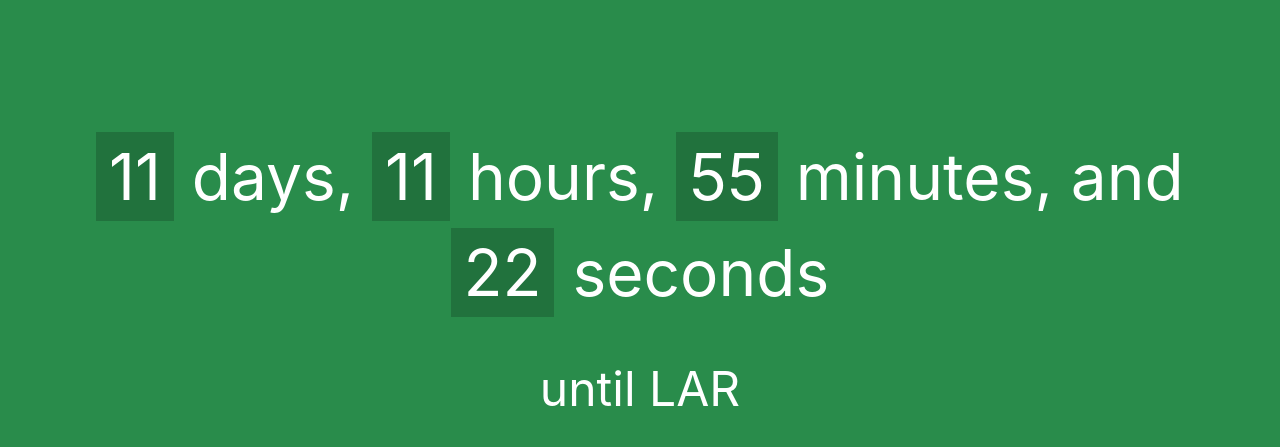
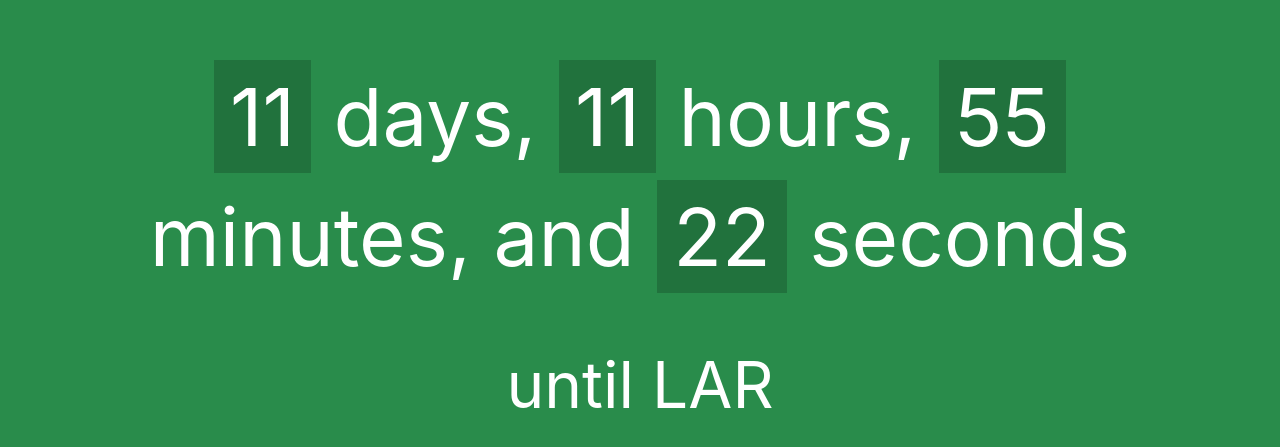
Before and after one commit to JosiahFu/lar-timer, a plain HTML site: page index.html in a window 1280 px wide. Shown: the part 159-606 px from the top of the page. Drawn offline with Linux system fonts and the light colour scheme.

Commit message:
CSS changes

```diff
--- a/index.html
+++ b/index.html
@@ -14,7 +14,8 @@
             justify-content: center;
             height: 100vh;
             color: white;
-            padding: 2em;
+            padding: 3em;
+            box-sizing: border-box
         }
 
         .time, .label {
@@ -24,7 +25,7 @@
         }
 
         .time {
-            font-size: 4em;
+            font-size: 5em;
         }
 
         .field {
@@ -33,7 +34,7 @@
         }
 
         .label {
-            font-size: 3em;
+            font-size: 4em;
         }
     </style>
 </head>
@@ -57,10 +58,10 @@
         const update = () => {
             const now = new Date();
             const diff = new Date(target - now);
-            document.getElementById('days').innerHTML = 12 * diff.getMonth() + diff.getDate();
-            document.getElementById('hours').innerHTML = diff.getHours();
-            document.getElementById('minutes').innerHTML = diff.getMinutes();
-            document.getElementById('seconds').innerHTML = diff.getSeconds();
+            document.getElementById('days').innerHTML = (12 * diff.getMonth() + diff.getDate()).toString().padStart(2, '0');
+            document.getElementById('hours').innerHTML = (diff.getHours()).toString().padStart(2, '0');
+            document.getElementById('minutes').innerHTML = (diff.getMinutes()).toString().padStart(2, '0');
+            document.getElementById('seconds').innerHTML = (diff.getSeconds()).toString().padStart(2, '0');
         };
 
         update();
```
